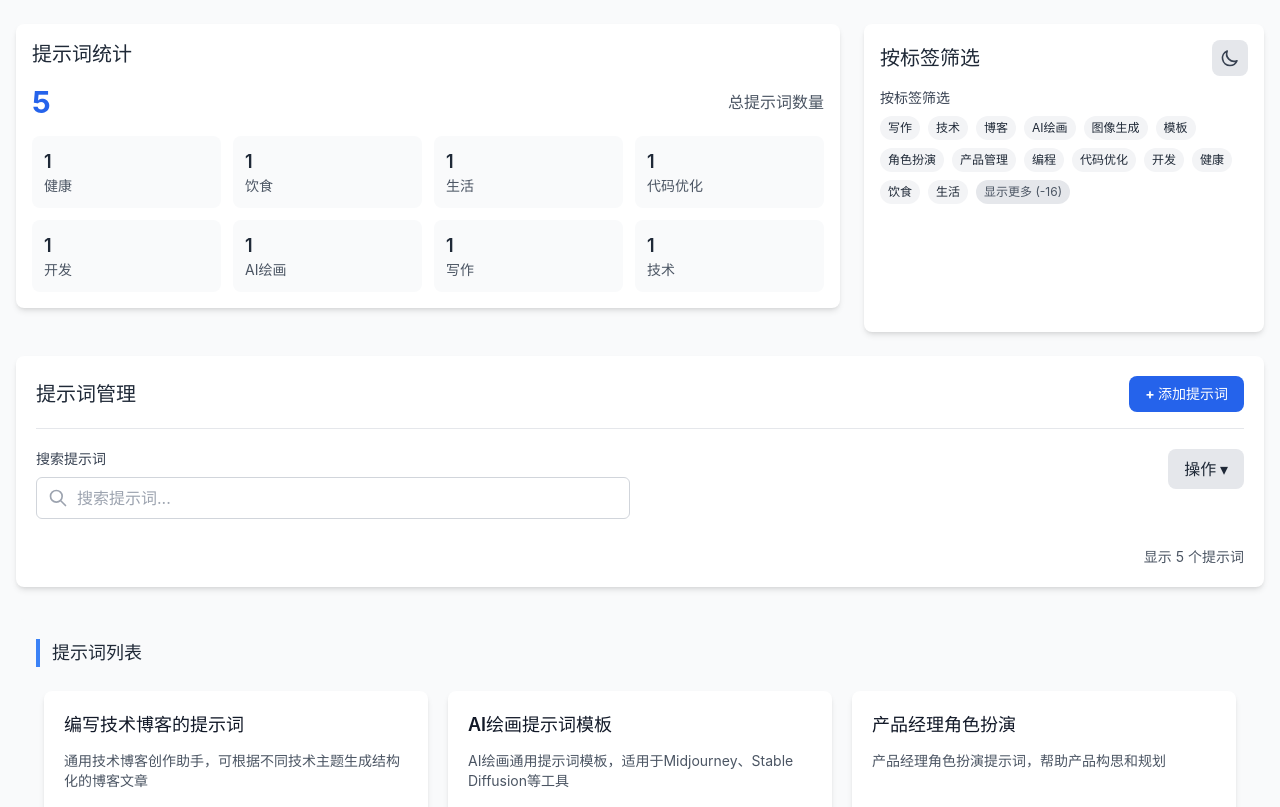
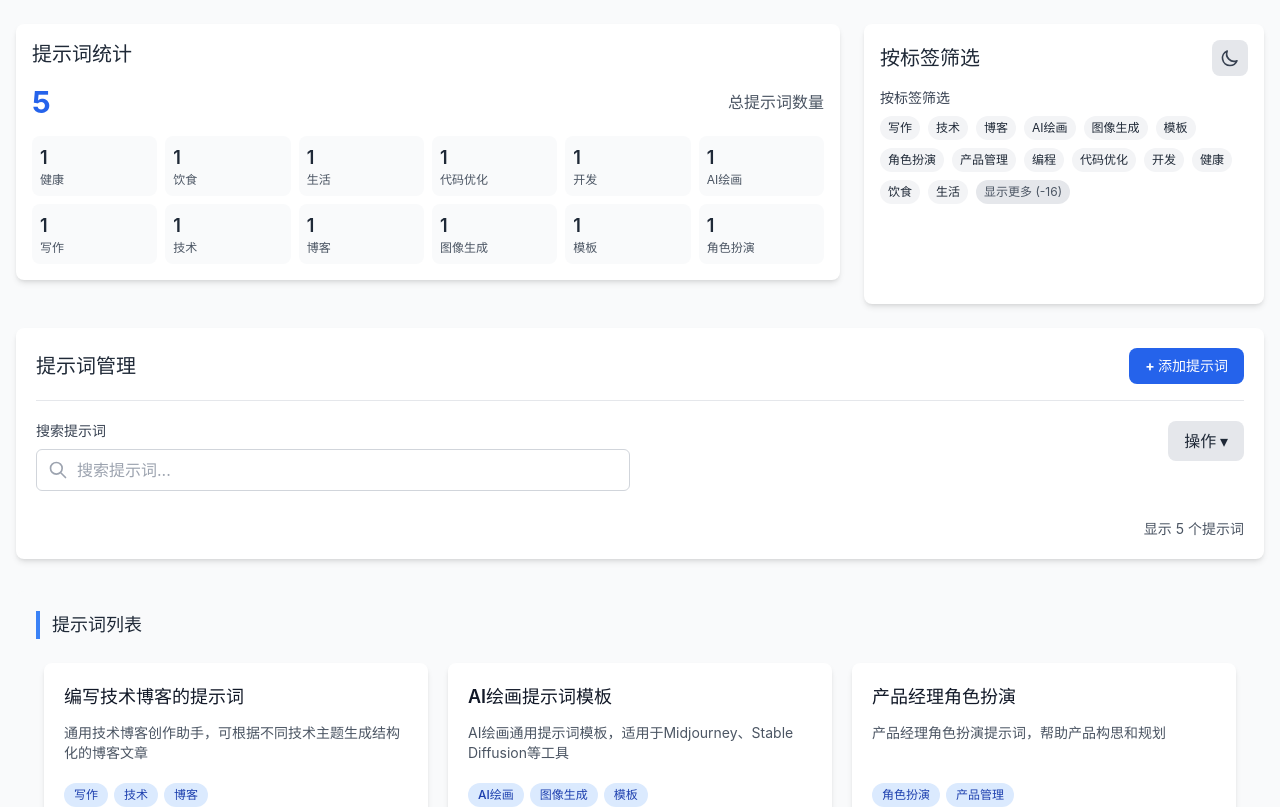
Before and after one commit to fengshengbanxia/PromptHub, a React (Vite) app in the folder prompthub/: page / in a window 1280 px wide. Shown: the top 807 px of the page. Built offline with nearby package versions, Linux system fonts and the light colour scheme.

Commit message:
提示词统计显示12个
提示词统计显示12个

```diff
--- a/prompthub/src/components/StatsBar.jsx
+++ b/prompthub/src/components/StatsBar.jsx
@@ -30,10 +30,10 @@ const StatsBar = () => {
       }
     })
 
-    // 过滤出数量最多的8个分类
+    // 过滤出数量最多的12个分类
     const topCategories = Object.entries(stats.categories)
       .sort((a, b) => b[1] - a[1])
-      .slice(0, 8)
+      .slice(0, 12)
       .reduce((obj, [key, value]) => {
         obj[key] = value
         return obj
@@ -58,16 +58,16 @@ const StatsBar = () => {
         </div>
       </div>
 
-      <div className="grid grid-cols-2 sm:grid-cols-3 md:grid-cols-4 gap-3">
+      <div className="grid grid-cols-2 sm:grid-cols-3 md:grid-cols-4 lg:grid-cols-6 gap-2">
         {Object.entries(categoryStats.categories).map(([category, count]) => (
           <div
             key={category}
-            className="bg-gray-50 dark:bg-gray-700 rounded-lg p-3 flex flex-col"
+            className="bg-gray-50 dark:bg-gray-700 rounded-lg p-2 flex flex-col"
           >
             <span className="text-lg font-semibold text-gray-800 dark:text-white">
               {count}
             </span>
-            <span className="text-sm text-gray-600 dark:text-gray-300 truncate">
+            <span className="text-xs text-gray-600 dark:text-gray-300 truncate">
               {category}
             </span>
           </div>
```
